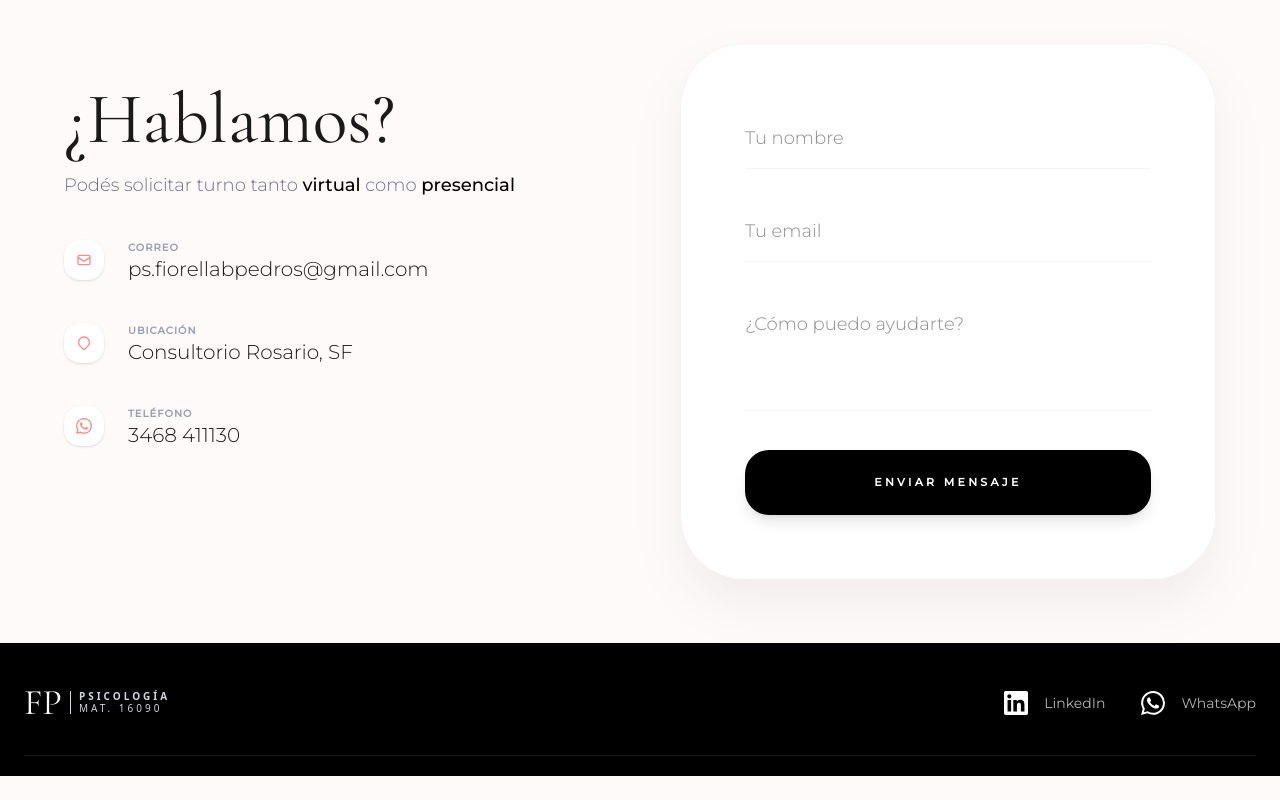
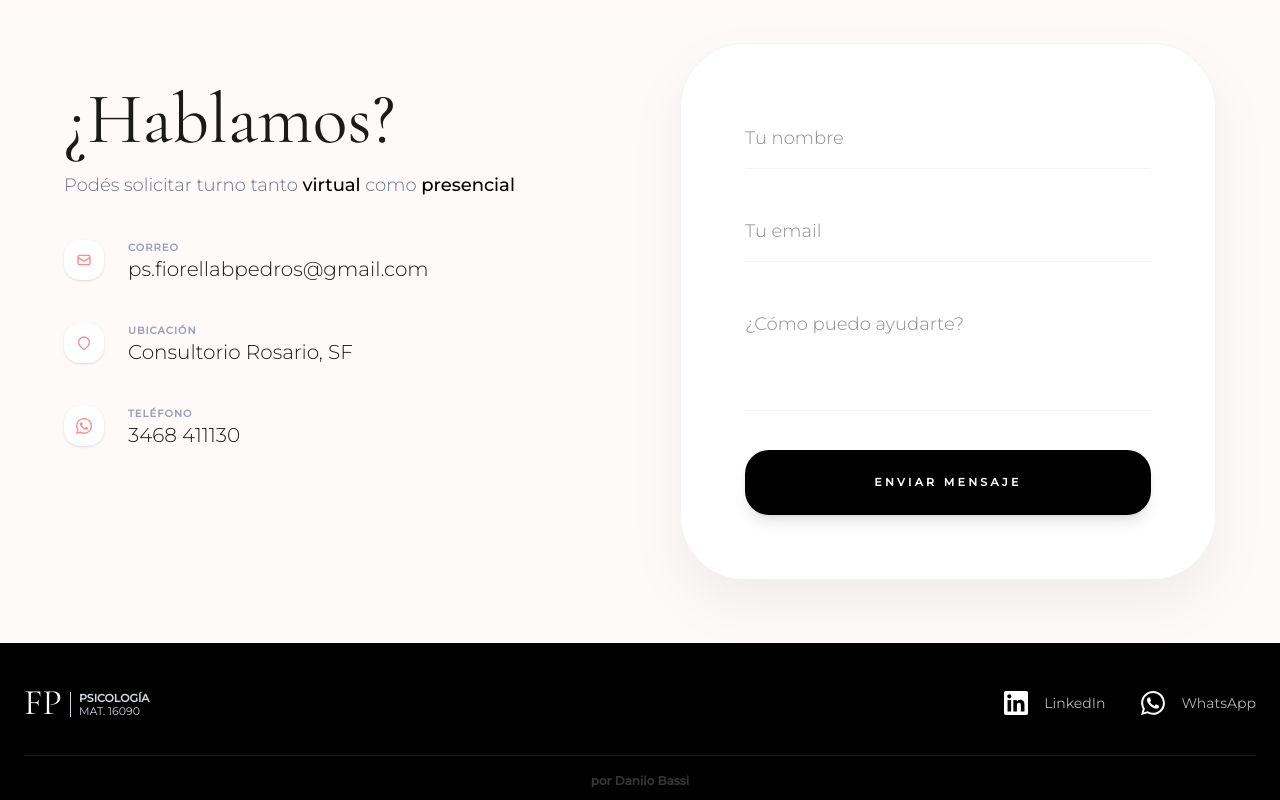
Before and after one commit to danilobassi8/Fiore-landing-page, a React (Vite) app: page / in a window 1280 px wide. Shown: the part 3388-4188 px from the top of the page. Before the commit the page ends 4164 px from the top, so only its background shows below. Built offline with nearby package versions, Linux system fonts and the light colour scheme.

Commit message:
add developer credit

```diff
--- a/components/Footer.tsx
+++ b/components/Footer.tsx
@@ -6,11 +6,11 @@ const Footer: React.FC = () => {
     <footer className="bg-black text-white pt-10 pb-2">
       <div className="container mx-auto px-6">
         <div className="flex flex-col md:flex-row justify-between items-center border-b border-white/10 pb-8 mb-3">
-          <div className="text-4xl elegant-font mb-6 md:mb-0 flex items-center gap-2">
-            <span>FP</span>
-            <span className="text-[10px] h-full tracking-[0.3em] font-sans border-l border-gray-300 ps-2 text-gray-300">
+          <div className="text-4xl  mb-6 md:mb-0 flex items-center gap-2">
+            <span className="elegant-font">FP</span>
+            <span className="text-[11px] mt-1 h-full border-l border-gray-300 ps-2 text-gray-300">
               <div className="inline-flex flex-col justify-center h-full">
-                <p>
+                <p className="font-bold">
                   <b>PSICOLOGÍA</b>
                 </p>
                 <p>MAT. 16090</p>
@@ -50,6 +50,17 @@ const Footer: React.FC = () => {
             </a>
           </div>
         </div>
+
+        {/* Developer Credit */}
+        <div className="text-center">
+          <a
+            className="text-xs text-[#3a3535] font-semibold select-all hover:text-white hover:underline-offset-2 hover:underline"
+            href="https://www.linkedin.com/in/danilobassi8/"
+            target="_blank"
+          >
+            por Danilo Bassi
+          </a>
+        </div>
       </div>
     </footer>
   );
```
Also changed, not shown: components/Navbar.tsx (+15 -5 lines).
